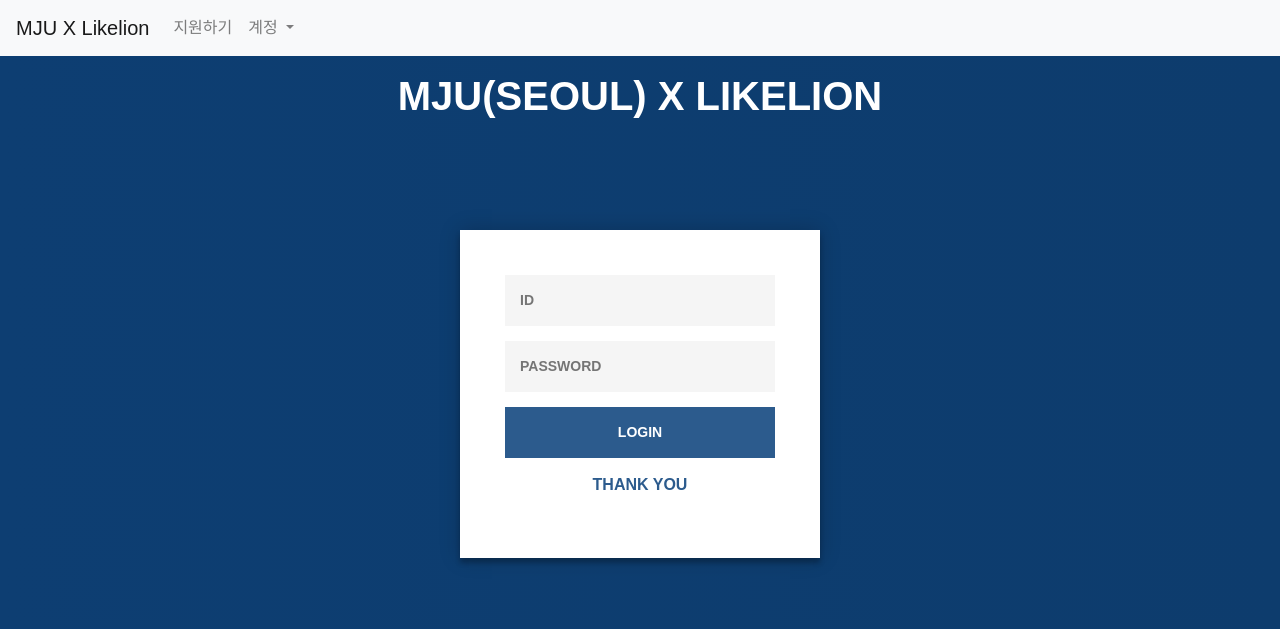
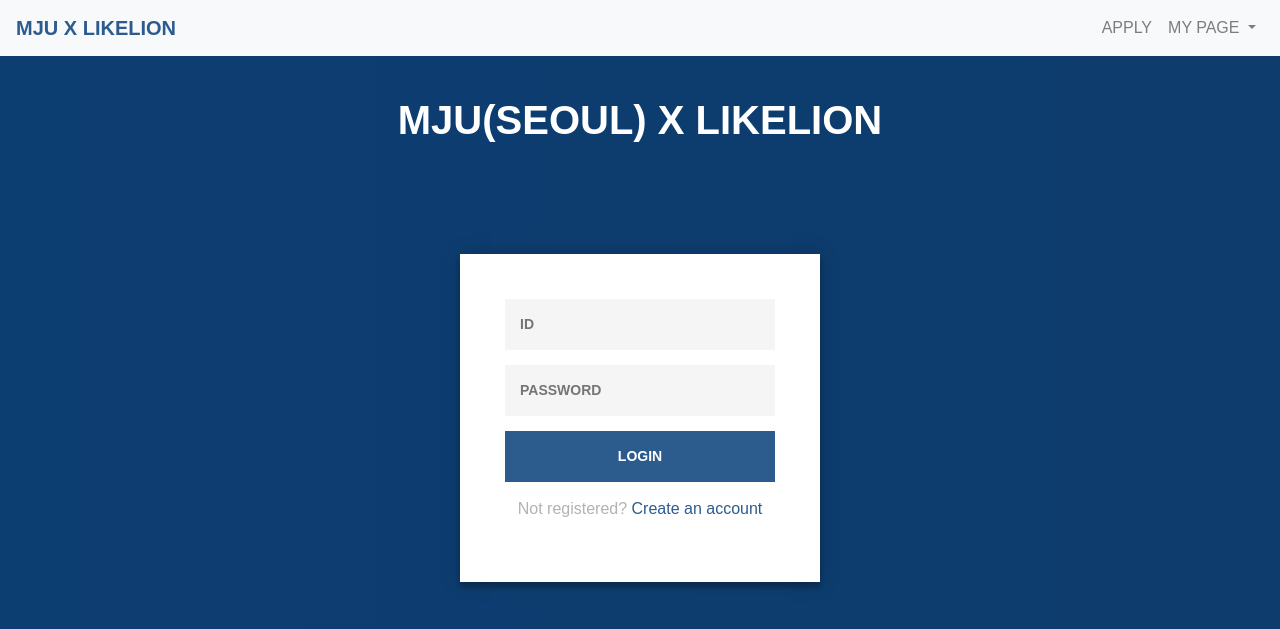
Before and after one commit to likelionmju/likelion-mju.com, a Django app: page /account/login/ in a window 1280 px wide. Shown: the top 629 px of the page. Run offline with Django 3.2, Linux system fonts and the light colour scheme; some libraries are stand-ins or nearby versions.

Commit message:
colorchangeandaddhref

```diff
--- a/account/static/account/css/login.css
+++ b/account/static/account/css/login.css
@@ -49,7 +49,7 @@
     -webkit-font-smoothing: antialiased;
     -moz-osx-font-smoothing: grayscale;
   }
-  p{
-    color:rgb(44, 91, 141);
-    font-weight: bold;
+
+  .message{
+    font-family:"Montserrat", sans-serif;
   }
--- a/account/templates/login.html
+++ b/account/templates/login.html
@@ -17,6 +17,7 @@
     <form action="{%url 'login'%}" method="POST">
         {%csrf_token%}
         <br>
+        <br>
         <h1>MJU(SEOUL) X LIKELION</h1>
         <div class="login-page">
             <div class="form">
@@ -24,7 +25,9 @@
                     <input type="text" name="id" autocomplete="off" placeholder="ID">
                     <input type="password" name="pw" autocomplete="off" placeholder="PASSWORD">
                     <input type="submit" value="LOGIN" style="background-color: rgb(44, 91, 141); color:white">
-                    <p class="message">THANK YOU</p>
+                    <p class="message" style="color: #b3b3b3;">Not registered?
+                        <a href="{% url 'register' %}" style="color: rgb(44, 91, 141);">Create an account</a>
+                    </p>
                 </form>
             </div>
         </div>
--- a/page/templates/base.html
+++ b/page/templates/base.html
@@ -16,27 +16,27 @@
 </head>
 <body>
     <nav class="navbar navbar-expand-lg navbar-light bg-light fixed-top">
-        <a class="navbar-brand" href="/">MJU X Likelion</a>
+        <a class="navbar-brand" href="/" style="color: rgb(44, 91, 141); font-family:Montserrat, sans-serif; font-weight: bold;">
+          MJU X LIKELION</a>
         <button class="navbar-toggler" type="button" data-toggle="collapse" data-target="#navbarSupportedContent" aria-controls="navbarSupportedContent" aria-expanded="false" aria-label="Toggle navigation">
           <span class="navbar-toggler-icon"></span>
         </button>
 
         <div class="collapse navbar-collapse" id="navbarSupportedContent">
-          <ul class="navbar-nav mr-auto">
+          <ul class="navbar-nav ml-auto">
             <li class="nav-item">
-              <a class="nav-link" href="{% url 'apply' %}">지원하기</a>
+              <a class="nav-link" href="{% url 'apply' %}" style="font-family:Montserrat, sans-serif;">APPLY</a>
             </li>
             <li class="nav-item dropdown">
-              <a class="nav-link dropdown-toggle" href="#" id="navbarDropdown" role="button" data-toggle="dropdown" aria-haspopup="true" aria-expanded="false">
-                계정
+              <a class="nav-link dropdown-toggle" href="#" id="navbarDropdown" role="button" data-toggle="dropdown" aria-haspopup="true" aria-expanded="false" style="font-family:Montserrat, sans-serif;">
+                MY PAGE
               </a>
               <div class="dropdown-menu" aria-labelledby="navbarDropdown">
                 {% if not user.is_authenticated %}
-                <a class="dropdown-item" href="{% url 'register' %}">회원가입</a>
-                <a class="dropdown-item" href="{% url 'login' %}">로그인</a>
+                <a class="dropdown-item" href="{% url 'login' %}" style="font-family:Montserrat, sans-serif;">LOGIN</a>
                 {% endif %}
                 {% if user.is_authenticated %}
-                <a class="dropdown-item" href="{%url 'logout'%}">로그아웃</a>
+                <a class="dropdown-item" href="{%url 'logout'%}" style="font-family:Montserrat, sans-serif;">LOGOUT</a>
                 {% endif %}
               </div>
             </li>
```
